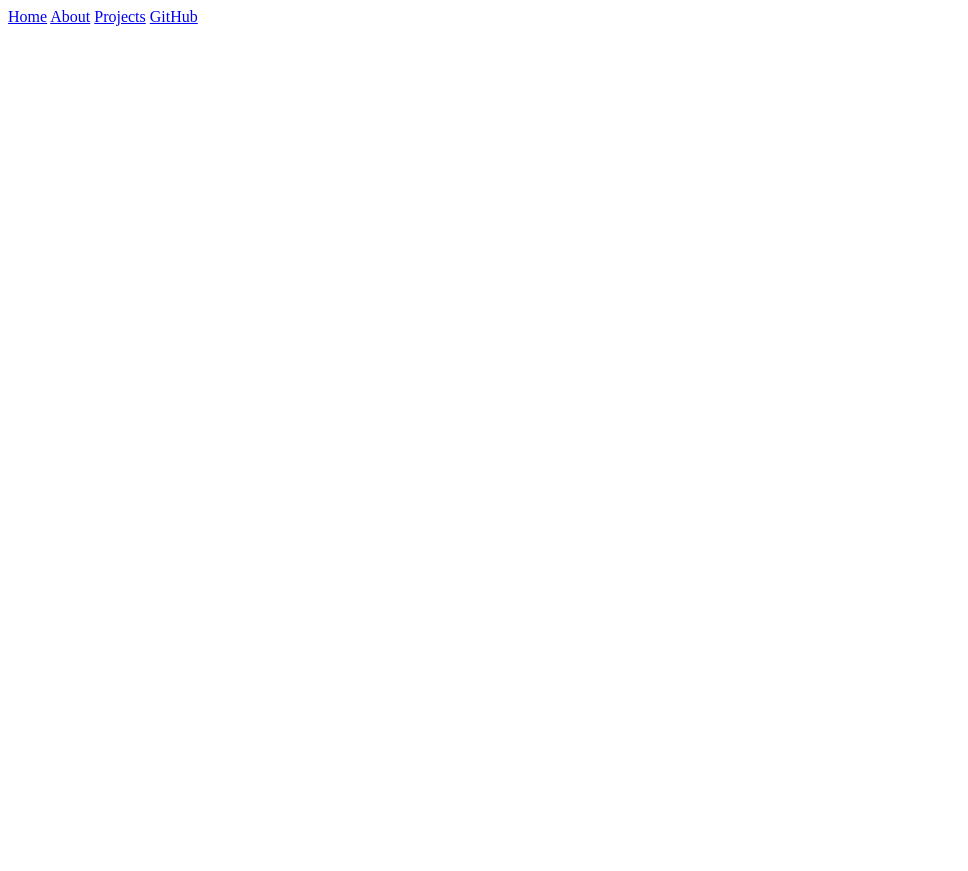
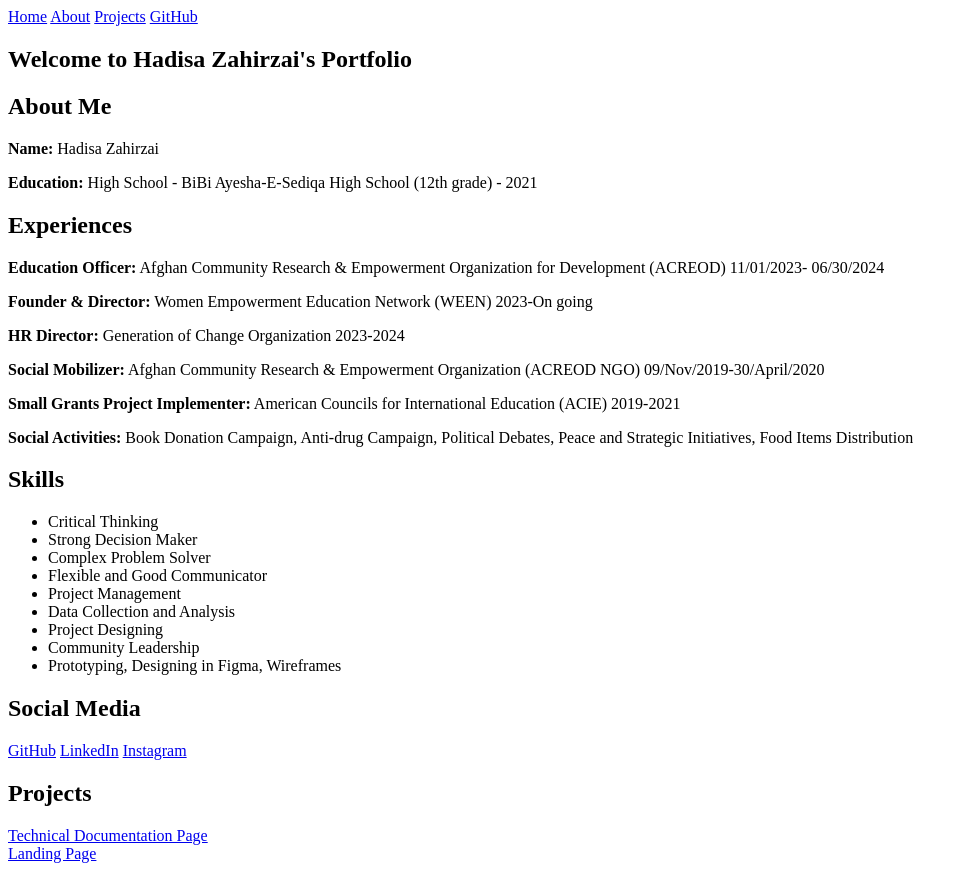
Before and after one commit to Hadis-z/Portfolio-Hadisa, a plain HTML site: page index.html in a window 1280 px wide. Shown: the whole page, without its empty margins (0-968 px from the left). Before the commit the page ends 800 px from the top, so only its background shows below. Drawn offline with Linux system fonts and the light colour scheme.

Commit message:
added the the rest of the codes for portfolio

```diff
--- a/index.html
+++ b/index.html
@@ -12,3 +12,52 @@
             <a href="#projects">Projects</a>
             <a id="profile-link" href="https://github.com/Hadis-z" target="_blank">GitHub</a>
         </nav>
+        <section id="welcome-section">
+            <h1>Welcome to Hadisa Zahirzai's Portfolio</h1>
+        </section>
+        <section id="about">
+            <h2>About Me</h2>
+            <p><strong>Name:</strong> Hadisa Zahirzai</p>
+            <p><strong>Education:</strong> High School - BiBi Ayesha-E-Sediqa High School (12th grade) - 2021</p>
+            <h2>Experiences</h2>
+            <div class="experience">
+                <p><strong>Education Officer:</strong> Afghan Community Research & Empowerment Organization for Development (ACREOD) 11/01/2023- 06/30/2024</p>
+                <p><strong>Founder & Director:</strong> Women Empowerment Education Network (WEEN) 2023-On going</p>
+                <p><strong>HR Director:</strong> Generation of Change Organization 2023-2024</p>
+                <p><strong>Social Mobilizer:</strong> Afghan Community Research & Empowerment Organization (ACREOD NGO) 09/Nov/2019-30/April/2020</p>
+                <p><strong>Small Grants Project Implementer:</strong> American Councils for International Education (ACIE) 2019-2021</p>
+                <p><strong>Social Activities:</strong> Book Donation Campaign, Anti-drug Campaign, Political Debates, Peace and Strategic Initiatives, Food Items Distribution</p>
+            </div>
+            <h2>Skills</h2>
+            <div class="skill">
+                <ul>
+                    <li>Critical Thinking</li>
+                    <li>Strong Decision Maker</li>
+                    <li>Complex Problem Solver</li>
+                    <li>Flexible and Good Communicator</li>
+                    <li>Project Management</li>
+                    <li>Data Collection and Analysis</li>
+                    <li>Project Designing</li>
+                    <li>Community Leadership</li>
+                    <li>Prototyping, Designing in Figma, Wireframes</li>
+                </ul>
+            </div>
+            <h2>Social Media</h2>
+            <div id="social-links">
+                <a href="https://github.com/Hadis-z" target="_blank">GitHub</a>
+                <a href="https://www.linkedin.com/in/hadisa-zahirzai-924033245?utm_source=share&utm_campaign=share_via&utm_content=profile&utm_medium=ios_app" target="_blank">LinkedIn</a>
+                <a href="https://www.instagram.com/hadis.______.a/?igsh=MnBxMnB6am56MGQ1" target="_blank">Instagram</a>
+            </div>
+        </section>
+
+        <section id="projects">
+            <h2>Projects</h2>
+            <div class="project-tile">
+                <a href="https://github.com/Hadis-z/Technical-documentation-page/pull/1" target="_blank">Technical Documentation Page</a>
+            </div>
+            <div class="project-tile">
+                <a href="https://github.com/Hadis-z/Landing-page/pull/1" target="_blank">Landing Page</a>
+            </div>
+        </section>
+    </body>
+    </html>
```
